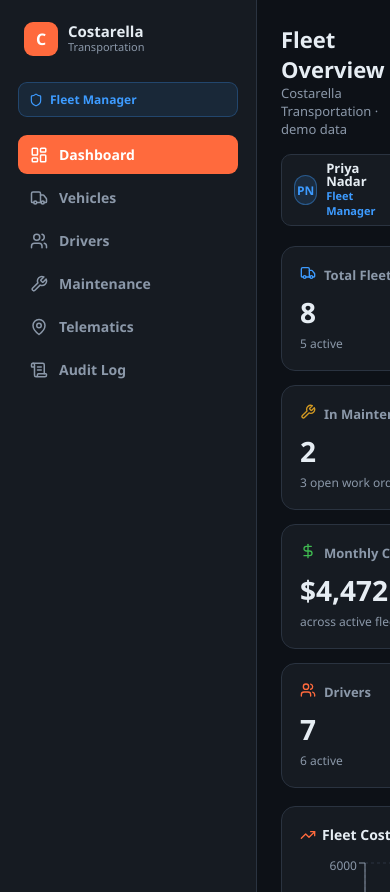
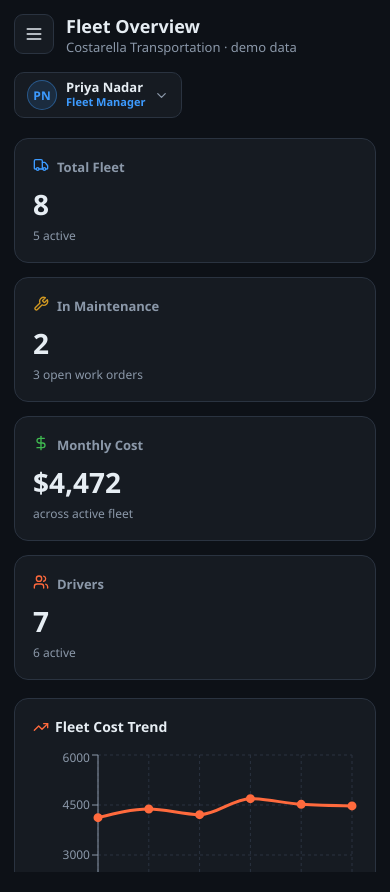
Before and after one commit to MikeCostarella/fleet-mobility, a React (Vite) app: page / in a window 390 px wide. Both pictures are taken after a click on the element 195 px from the left and 439 px from the top of the page. Built offline with nearby package versions, Linux system fonts and the light colour scheme.

Commit message:
make app responsive for mobile

```diff
--- a/src/App.tsx
+++ b/src/App.tsx
@@ -7,7 +7,7 @@ import {
   Pencil, Trash2, X, Fuel, Gauge, CheckCircle2,
   Clock, DollarSign, TrendingUp, Eye, ArrowLeft, Calendar, Hash, Phone,
   Shield, LogOut, Lock, ChevronDown, ScrollText, Filter, ArrowRight,
-  RefreshCw, AlertCircle, Loader, Wifi,
+  RefreshCw, AlertCircle, Loader, Wifi, Menu,
 } from "lucide-react";
 import {
   LineChart, Line, BarChart, Bar, PieChart, Pie, Cell,
@@ -25,6 +25,22 @@ import {
 import { ROLES, can, canSeeTab } from "./roles";
 import { fleetApi, setForceFail, getForceFail } from "./api";
 import { reducer, INITIAL_STATE } from "./reducer";
+
+/* ------------------------------ Hooks --------------------------------- */
+
+// Tracks whether the viewport is phone-sized, so layout can switch between
+// the desktop sidebar and a slide-in mobile drawer.
+function useIsMobile(breakpoint = 760): boolean {
+  const [isMobile, setIsMobile] = useState(
+    typeof window !== "undefined" ? window.innerWidth < breakpoint : false
+  );
+  useEffect(() => {
+    const onResize = () => setIsMobile(window.innerWidth < breakpoint);
+    window.addEventListener("resize", onResize);
+    return () => window.removeEventListener("resize", onResize);
+  }, [breakpoint]);
+  return isMobile;
+}
 
 /* ------------------------------ UI atoms ------------------------------ */
 
@@ -108,9 +124,26 @@ const NAV: NavItem[] = [
   { id: "audit", label: "Audit Log", icon: <ScrollText size={18} /> },
 ];
 
-function Sidebar({ tab, setTab, role }: { tab: TabId; setTab: (t: TabId) => void; role: RoleKey }) {
-  return (
-    <div style={{ width: 220, background: C.panel, borderRight: `1px solid ${C.border}`, padding: 18, flexShrink: 0 }}>
+function Sidebar({ tab, setTab, role, isMobile, open, onClose }: {
+  tab: TabId; setTab: (t: TabId) => void; role: RoleKey;
+  isMobile: boolean; open: boolean; onClose: () => void;
+}) {
+  const handlePick = (id: TabId, allowed: boolean) => {
+    if (!allowed) return;
+    setTab(id);
+    if (isMobile) onClose();
+  };
+
+  const panel = (
+    <div style={{
+      width: 220, background: C.panel, borderRight: `1px solid ${C.border}`, padding: 18,
+      flexShrink: 0, boxSizing: "border-box",
+      ...(isMobile
+        ? { position: "fixed", top: 0, left: 0, height: "100vh", zIndex: 70, overflowY: "auto",
+            transform: open ? "translateX(0)" : "translateX(-100%)", transition: "transform .25s ease",
+            boxShadow: open ? "0 0 40px #000a" : "none" }
+        : {}),
+    }}>
       <div style={{ display: "flex", alignItems: "center", gap: 10, marginBottom: 22, padding: "4px 6px" }}>
         <div style={{ width: 34, height: 34, borderRadius: 9, background: C.accent, display: "grid", placeItems: "center", fontWeight: 900, color: "#fff" }}>C</div>
         <div>
@@ -125,7 +158,7 @@ function Sidebar({ tab, setTab, role }: { tab: TabId; setTab: (t: TabId) => void
       {NAV.map((n) => {
         const allowed = canSeeTab(role, n.id);
         return (
-          <div key={n.id} onClick={() => allowed && setTab(n.id)} title={allowed ? "" : "Not available for your role"}
+          <div key={n.id} onClick={() => handlePick(n.id, allowed)} title={allowed ? "" : "Not available for your role"}
             style={{ display: "flex", alignItems: "center", gap: 11, padding: "10px 12px", borderRadius: 9, cursor: allowed ? "pointer" : "not-allowed", marginBottom: 4, fontSize: 14, fontWeight: 600, opacity: allowed ? 1 : .35, color: tab === n.id ? "#fff" : C.dim, background: tab === n.id ? C.accent : "transparent", transition: "background .15s" }}>
             {n.icon}{n.label}
             {!allowed && <Lock size={12} style={{ marginLeft: "auto" }} />}
@@ -133,6 +166,18 @@ function Sidebar({ tab, setTab, role }: { tab: TabId; setTab: (t: TabId) => void
         );
       })}
     </div>
+  );
+
+  if (!isMobile) return panel;
+
+  // Mobile: drawer + tap-to-close backdrop.
+  return (
+    <>
+      {open && (
+        <div onClick={onClose} style={{ position: "fixed", inset: 0, background: "#0008", zIndex: 65 }} />
+      )}
+      {panel}
+    </>
   );
 }
 
@@ -379,8 +424,8 @@ function Vehicles({ state, dispatch, onOpen, role }: {
           <Btn onClick={load}><RefreshCw size={15} /> Retry</Btn>
         </div>
       ) : (
-        <div style={{ background: C.panel, border: `1px solid ${C.border}`, borderRadius: 14, overflow: "hidden" }}>
-          <table style={{ width: "100%", borderCollapse: "collapse", fontSize: 13 }}>
+        <div style={{ background: C.panel, border: `1px solid ${C.border}`, borderRadius: 14, overflow: "hidden", overflowX: "auto" }}>
+          <table style={{ width: "100%", borderCollapse: "collapse", fontSize: 13, minWidth: 640 }}>
             <thead>
               <tr style={{ color: C.dim, textAlign: "left", background: C.panel2 }}>
                 {["ID", "Vehicle", "Status", "Driver", "Odometer", "Power", "Cost/mo", ""].map((h) => <th key={h} style={{ padding: "12px 14px", fontWeight: 600 }}>{h}</th>)}
@@ -970,6 +1015,8 @@ export default function App() {
   const [role, setRole] = useState<RoleKey | null>(null);
   const [tab, setTab] = useState<TabId>("dashboard");
   const [selectedVehicle, setSelectedVehicle] = useState<string | null>(null);
+  const [drawerOpen, setDrawerOpen] = useState(false);
+  const isMobile = useIsMobile();
   const [state, rawDispatch] = useReducer(reducer, {
     ...INITIAL_STATE, drivers: SEED_DRIVERS, maintenance: SEED_MAINTENANCE,
   } as AppState);
@@ -1009,12 +1056,20 @@ export default function App() {
 
   return (
     <div style={{ display: "flex", minHeight: "100vh", background: C.bg, color: C.text, fontFamily: "'Segoe UI', system-ui, sans-serif" }}>
-      <Sidebar tab={tab} setTab={goTab} role={role} />
-      <div style={{ flex: 1, padding: 24, overflowY: "auto", maxHeight: "100vh" }}>
+      <Sidebar tab={tab} setTab={goTab} role={role} isMobile={isMobile} open={drawerOpen} onClose={() => setDrawerOpen(false)} />
+      <div style={{ flex: 1, minWidth: 0, padding: isMobile ? 14 : 24, overflowY: "auto", maxHeight: "100vh" }}>
         <div style={{ marginBottom: 20, display: "flex", justifyContent: "space-between", alignItems: "flex-start", gap: 16, flexWrap: "wrap" }}>
-          <div>
-            <h2 style={{ margin: 0, fontSize: 22, fontWeight: 800 }}>{heading}</h2>
-            <div style={{ fontSize: 13, color: C.dim }}>Costarella Transportation · demo data</div>
+          <div style={{ display: "flex", alignItems: "flex-start", gap: 12, minWidth: 0 }}>
+            {isMobile && (
+              <button onClick={() => setDrawerOpen(true)} title="Open menu"
+                style={{ background: C.panel, border: `1px solid ${C.border}`, borderRadius: 9, padding: 9, cursor: "pointer", color: C.text, display: "inline-flex", flexShrink: 0 }}>
+                <Menu size={20} />
+              </button>
+            )}
+            <div style={{ minWidth: 0 }}>
+              <h2 style={{ margin: 0, fontSize: isMobile ? 18 : 22, fontWeight: 800 }}>{heading}</h2>
+              <div style={{ fontSize: 13, color: C.dim }}>Costarella Transportation · demo data</div>
+            </div>
           </div>
           <RoleSwitcher role={role} onChange={switchRole} onLogout={() => setRole(null)} />
         </div>
```
